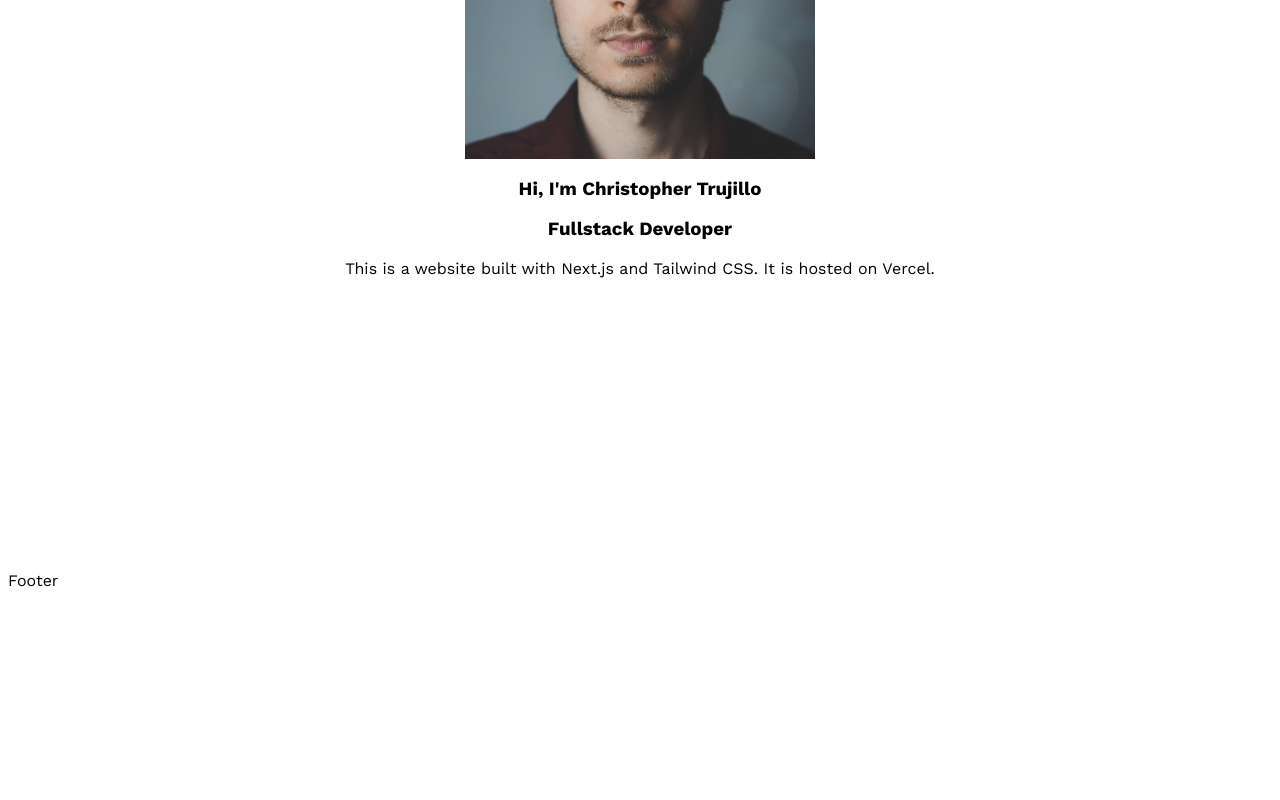
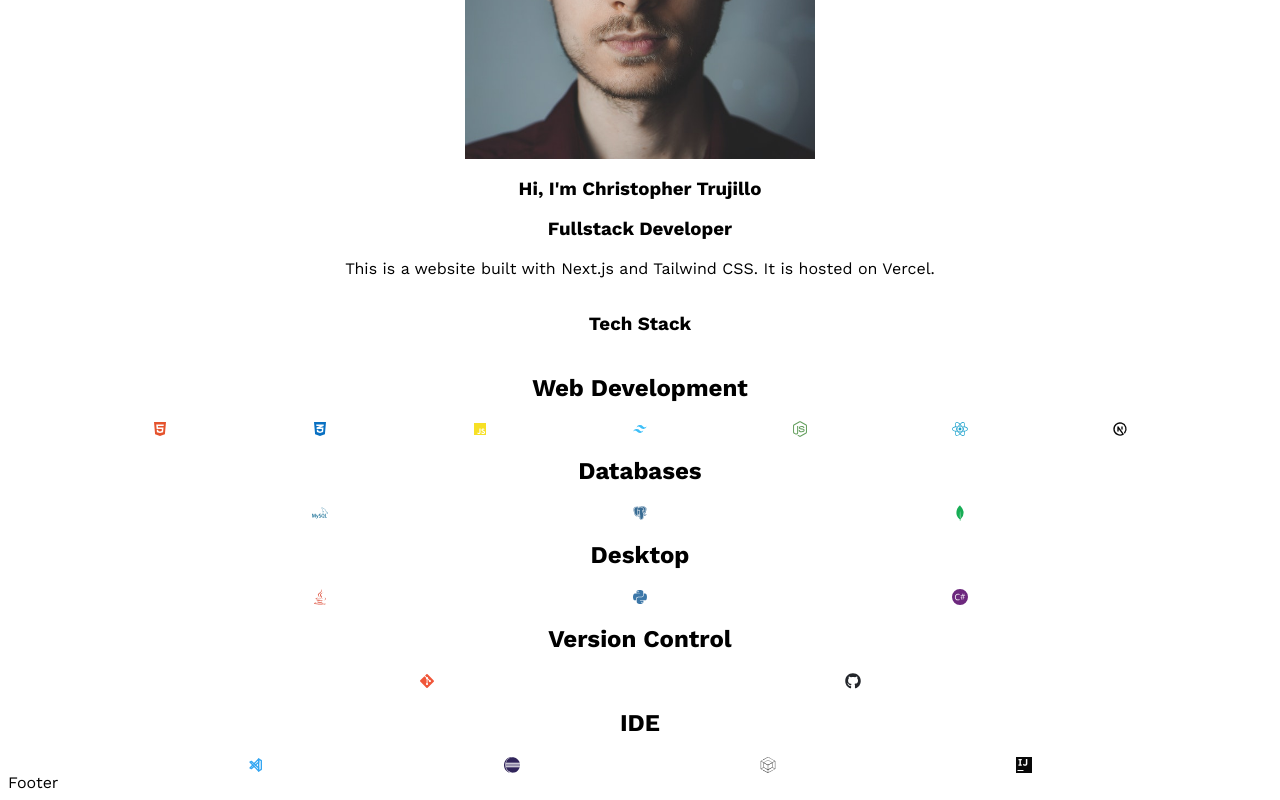
Before and after one commit to chiss7/portfolio, a Next.js app: page / in a window 1280 px wide. Shown: the part 218-1018 px from the top of the page. Before the commit the page ends 816 px from the top, so only its background shows below. Built offline with nearby package versions, Linux system fonts and the light colour scheme.

Commit message:
feat(stack-section): Add Tech Stack section to main

```diff
--- a/src/app/page.jsx
+++ b/src/app/page.jsx
@@ -1,11 +1,36 @@
 import Image from "next/image";
+import {
+  FaCss3Alt,
+  FaGitAlt,
+  FaGithub,
+  FaHtml5,
+  FaJava,
+  FaNodeJs,
+  FaPython,
+  FaReact,
+} from "react-icons/fa";
+import {
+  BiLogoJavascript,
+  BiLogoPostgresql,
+  BiLogoTailwindCss,
+} from "react-icons/bi";
+import { TbBrandNextjs } from "react-icons/tb";
+import {
+  SiApachenetbeanside,
+  SiCsharp,
+  SiEclipseide,
+  SiIntellijidea,
+  SiMongodb,
+  SiMysql,
+} from "react-icons/si";
+import { TbBrandVscode } from "react-icons/tb";
 
 export default function Home() {
   return (
     <>
       {/* HOME */}
       <section className="flex flex-col items-center justify-center py-4 md:py-7 lg:py-20 xl:py-32">
-        <article className="flex flex-col-reverse gap-8 lg:gap-9 xl:gap-16 items-center lg:flex-row lg:justify-center px-5 md:w-2/3 lg:w-3/4 xl:w-2/3 2xl:w-1/2">
+        <article className="flex flex-col-reverse gap-6 xl:gap-16 items-center lg:flex-row lg:justify-center px-5 sm:px-0 w-full sm:w-2/3 lg:w-3/4 xl:w-2/3 2xl:w-1/2">
           <div className="text-center lg:text-left sm:w-3/4 lg:w-full lg:pr-10">
             <h1 className="text-4xl sm:text-6xl font-bold">
               Hi, I&apos;m Christopher Trujillo
@@ -26,7 +51,60 @@ export default function Home() {
           />
         </article>
       </section>
-      <section className="flex flex-col items-center justify-center py-4 md:py-7 lg:py-20 xl:py-32"></section>
+
+      {/* STACK */}
+      <section className="flex flex-col items-center justify-center py-4 md:py-7 lg:py-20 xl:py-32">
+        <article className="flex flex-col gap-6 items-center px-5 sm:px-0 w-full sm:w-2/3 lg:w-3/4 xl:w-2/3 2xl:w-1/2">
+          <h1 className="text-3xl font-semibold">Tech Stack</h1>
+          <div className="grid grid-cols-1 md:grid-cols-2 gap-7 w-full">
+            <div className="md:col-span-2 shadow-xl p-4 text-center transition duration-300 hover:-translate-y-1 hover:scale-105">
+              <h2 className="text-xl font-semibold mb-3">Web Development</h2>
+              <div className="flex justify-evenly text-3xl lg:text-4xl">
+                <FaHtml5 color="#E5532D" title="Html5" />
+                <FaCss3Alt color="#0870C2" title="CSS3" />
+                <BiLogoJavascript color="#F7E025" title="JavaScript" />
+                <BiLogoTailwindCss color="#3EBFF8" title="TailwindCSS" />
+                <FaNodeJs color="#66A060" title="NodeJs" />
+                <FaReact color="#1BA1CC" title="ReactJs" />
+                <TbBrandNextjs color="#080808" title="NextJs" />
+              </div>
+            </div>
+            <div className="shadow-xl p-4 text-center transition duration-300 hover:-translate-y-1 hover:scale-105">
+              <h2 className="text-xl font-semibold mb-3">Databases</h2>
+              <div className="flex justify-evenly text-3xl lg:text-4xl">
+                <SiMysql color="#08658F" title="MySql" />
+                <BiLogoPostgresql color="#396C94" title="PostgreSql" />
+                <SiMongodb color="#17AD55" title="MongoDb" />
+              </div>
+            </div>
+            <div className="shadow-xl p-4 text-center transition duration-300 hover:-translate-y-1 hover:scale-105">
+              <h2 className="text-xl font-semibold mb-3">Desktop</h2>
+              <div className="flex justify-evenly text-3xl lg:text-4xl">
+                <FaJava color="#DE5541" title="Java" />
+                <FaPython color="#3C77A8" title="Python" />
+                <SiCsharp color="#6D287E" title="CSharp" />
+              </div>
+            </div>
+            <div className="shadow-xl p-4 text-center transition duration-300 hover:-translate-y-1 hover:scale-105">
+              <h2 className="text-xl font-semibold mb-3">Version Control</h2>
+              <div className="flex justify-evenly text-3xl lg:text-4xl">
+                <FaGitAlt color="#F05639" title="Git" />
+                <FaGithub color="#23262B" title="GitHub" />
+              </div>
+            </div>
+            <div className="shadow-xl p-4 text-center transition duration-300 hover:-translate-y-1 hover:scale-105">
+              <h2 className="text-xl font-semibold mb-3">IDE</h2>
+              <div className="flex justify-evenly text-3xl lg:text-4xl">
+                <TbBrandVscode color="#34A6F2" title="VsCode" />
+                <SiEclipseide color="#31255B" title="Eclipse" />
+                <SiApachenetbeanside color="" title="Apache Netbeans" />
+                <SiIntellijidea color="#080808" title="IntelliJ IDEA" />
+              </div>
+            </div>
+          </div>
+        </article>
+      </section>
+
       {/* ABOUT */}
       {/* PROJECTS */}
       {/* CONTACT */}
```
